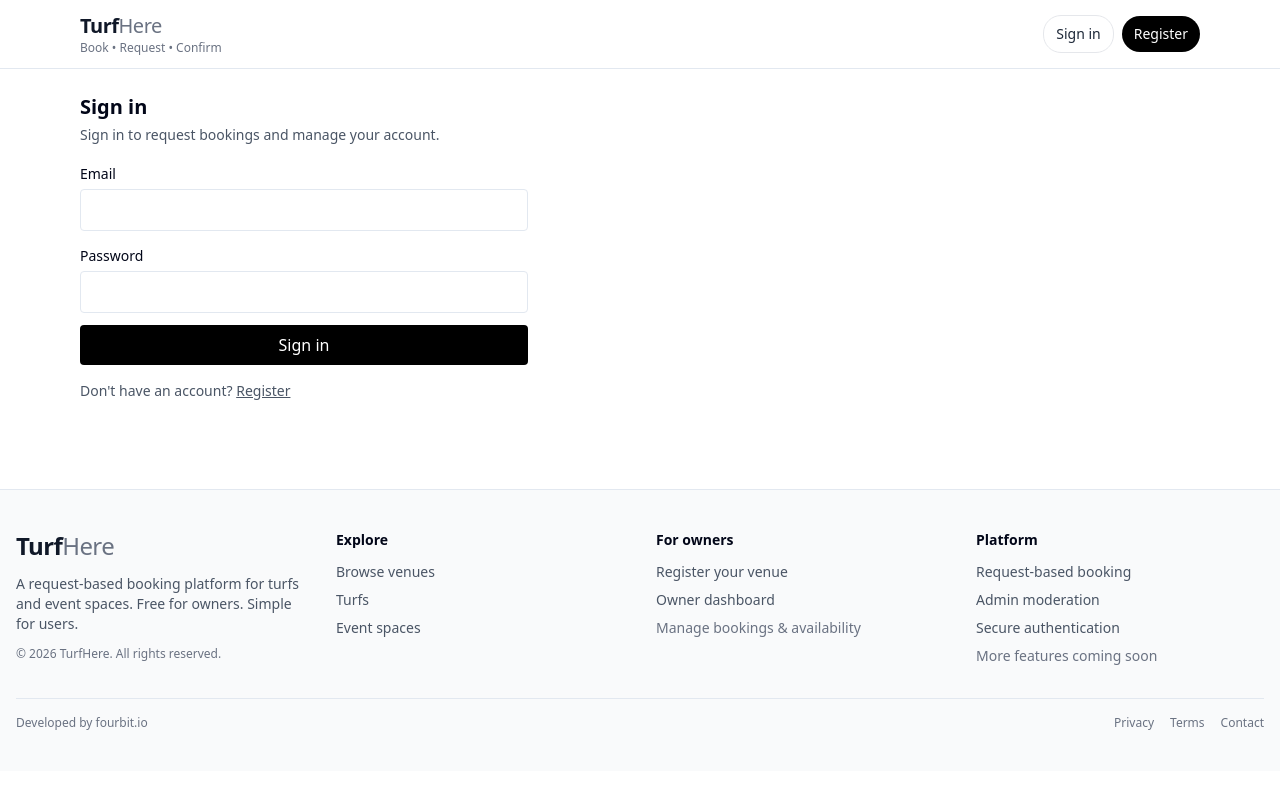
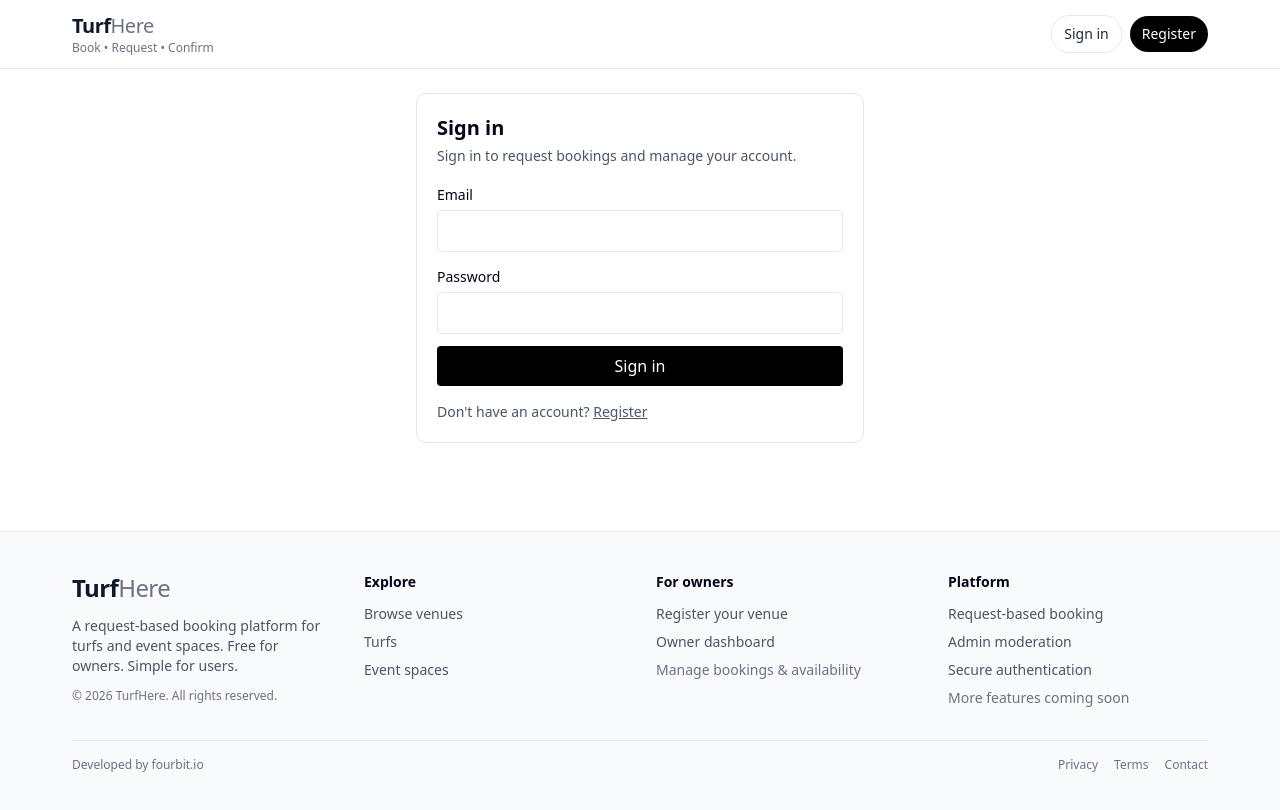
Before and after one commit to immehedy/turfhere, a Next.js app: page /signin in a window 1280 px wide. Shown: the top 810 px of the page. Built offline with nearby package versions, Linux system fonts and the light colour scheme; no server answers.

Commit message:
fixed npm issue and padding

```diff
--- a/app/register/page.tsx
+++ b/app/register/page.tsx
@@ -54,7 +54,7 @@
 
   return (
     <PageShell>
-      <div className="max-w-md border rounded-lg p-5">
+      <div className="mx-auto max-w-md border rounded-lg p-5">
         <h1 className="text-xl font-semibold">Register</h1>
         <p className="text-sm text-gray-600 mt-1">Create a free account.</p>
 
--- a/app/signin/SignInClient.tsx
+++ b/app/signin/SignInClient.tsx
@@ -25,7 +25,7 @@
   }
 
   return (
-    <div className="max-w-md space-y-4">
+    <div className="mx-auto border rounded-lg p-5 max-w-md space-y-4">
       <div>
         <h1 className="text-xl font-semibold">Sign in</h1>
         <p className="text-sm text-gray-600 mt-1">
--- a/components/Footer.tsx
+++ b/components/Footer.tsx
@@ -5,7 +5,7 @@
     <>
     {/* FOOTER */}
 <footer className="mt-16 border-t bg-gray-50">
-  <div className="max-w-7xl mx-auto px-4 py-10">
+  <div className="mx-auto max-w-6xl px-2 py-10">
     <div className="grid gap-8 sm:grid-cols-2 lg:grid-cols-4">
       {/* Brand */}
       <div className="space-y-3">
--- a/components/PageShell.tsx
+++ b/components/PageShell.tsx
@@ -5,7 +5,7 @@
   return (
     <div>
       <NavBar />
-      <main className="mx-auto max-w-6xl px-4 py-6">{children}</main>
+      <main className="mx-auto max-w-6xl px-2 py-6">{children}</main>
       <Footer/>
     </div>
   );
--- a/components/navbar.tsx
+++ b/components/navbar.tsx
@@ -151,7 +151,7 @@
   return (
     <header className="border-b bg-white/80 backdrop-blur supports-[backdrop-filter]:bg-white/70">
       {/* Top row */}
-      <div className="mx-auto max-w-6xl px-4 py-3 flex items-center justify-between gap-3">
+      <div className="mx-auto max-w-6xl px-2 py-3 flex items-center justify-between gap-3">
         <BrandLogo />
 
         <div className="flex items-center gap-2">
--- a/package.json
+++ b/package.json
@@ -20,7 +20,7 @@
     "clsx": "^2.1.1",
     "lucide-react": "^0.562.0",
     "mongodb": "^7.0.0",
-    "next": "16.1.4",
+    "next": "^16.1.6",
     "next-auth": "^4.24.13",
     "next-themes": "^0.4.6",
     "react": "19.2.3",
```
Also changed, not shown: 1 other file (tests, documents, lock files or other folders).
